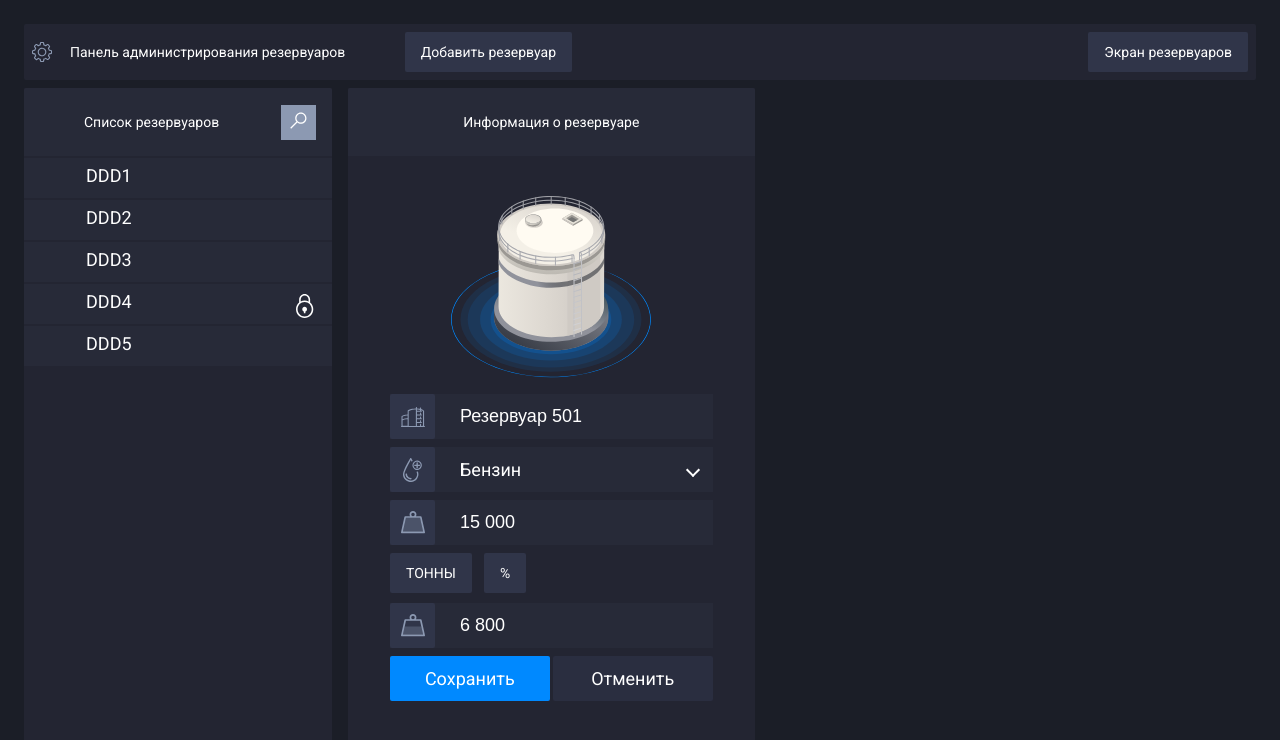
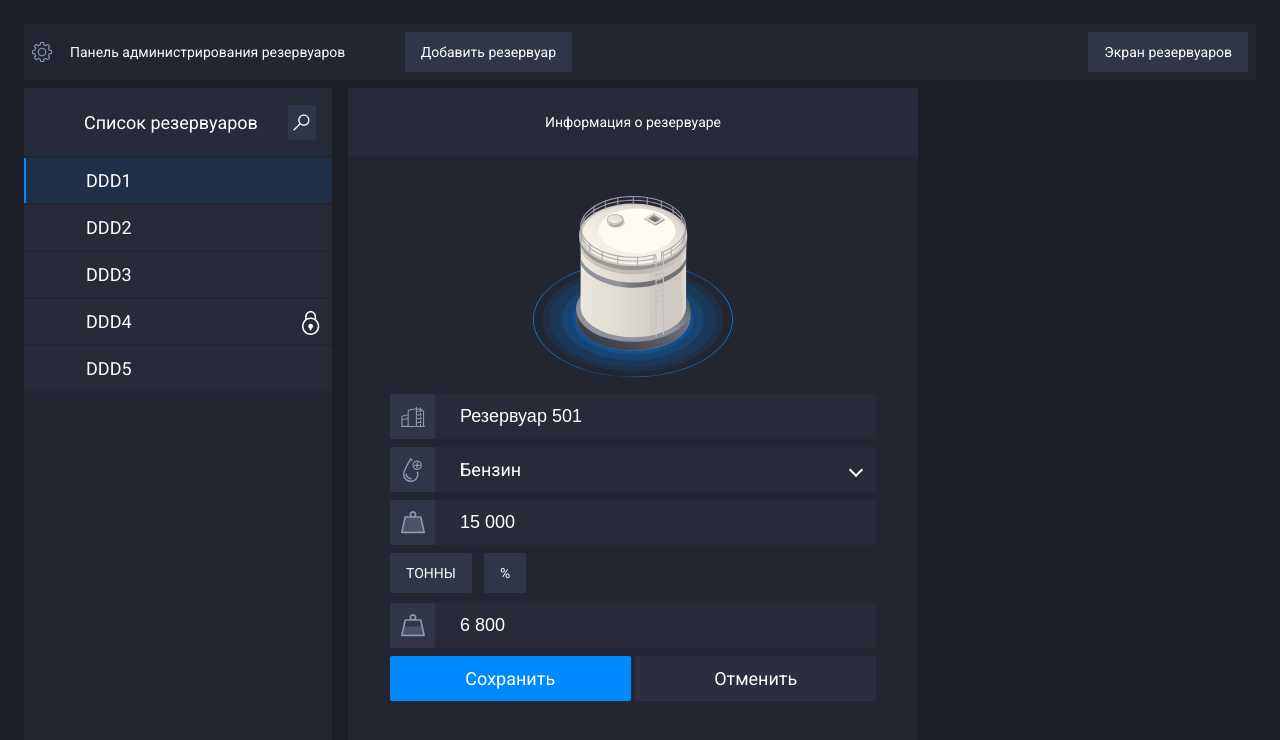
Before and after one commit to Max-Sam231/test-for-lab, a Next.js app: page / in a window 1280 px wide. Shown: the top 740 px of the page. Built offline with nearby package versions, Linux system fonts and the light colour scheme.

Commit message:
chore: changed the layout structure

```diff
--- a/src/app/page.module.scss
+++ b/src/app/page.module.scss
@@ -5,34 +5,6 @@
 }
 .container {
 	display: flex;
-}
-.header {
-	width: 100%;
-	padding: 8px;
-	background-color: $primary-color;
-	min-height: 50px;
-	border-radius: 2px;
-	display: flex;
-	justify-content: space-between;
-	align-items: center;
-}
-.right {
-	display: flex;
-	width: calc(100% - 35.7vw);
-	justify-content: flex-end;
-}
-.left {
-	display: flex;
-	min-width: 540px;
-	width: 35.7vw;
-	justify-content: space-between;
-}
-.logo {
-	display: flex;
-	align-items: center;
-	p {
-		margin: 0 0 0 18px;
-	}
 }
 .icon {
 	display: block;
@@ -57,65 +29,12 @@
 	font-size: $font-size-sl;
 }
 
-.sideBar {
-	width: 25%;
-	margin: 8px 0;
-	border-radius: 2px;
-	max-width: 400px;
-	height: 82vh;
-	overflow: hidden;
-	background-color: $primary-color;
-
-	&__search {
-		display: flex;
-		align-items: center;
-		height: 68px;
-		justify-content: space-between;
-		padding: 16px 16px 16px 60px;
-		margin: 0 0 2px 0; //1.6
-		background-color: $secondary-color;
-	}
-	&__button {
-		display: block;
-		width: 35px;
-		height: 35px;
-		background: $icon-color;
-	}
-	&__listReservoir {
-		height: 73vh;
-		overflow-y: auto;
-	}
-
-	&__item {
-		height: 40px;
-		line-height: 40px;
-		display: flex;
-		align-items: center;
-		justify-content: space-between;
-		border-left: 2px solid transparent;
-		padding: 12px 16px 16px 60px;
-		margin-bottom: 2px;
-		background-color: $secondary-color;
-		transition: ease-in-out background 0.2s;
-
-		&:hover {
-			background-color: darken($primary-color, 2%);
-		}
-
-		&--active {
-			border-left: 2px solid $light-blue;
-			background-color: $dark-blue;
-			&:hover {
-				background-color: $dark-blue;
-			}
-		}
-	}
-}
 
 .cardReservoir {
 	margin: 8px 0 0 16px;
 	padding: 0 0 16px 0;
-	width: 33%;
+	width: 100%;
+	max-width: 570px;
 	height: 82vh;
 	overflow: hidden;
 	display: flex;
@@ -125,7 +44,7 @@
 	border-radius: 2px;
 	background-color: $primary-color;
 
-	.content{
+	.content {
 		display: flex;
 		flex-direction: column;
 		align-items: center;
@@ -156,7 +75,6 @@
 	display: flex;
 	flex-direction: column;
 	align-items: center;
-	// overflow-y: auto;
 	justify-content: flex-start;
 	&__container {
 		width: 100%;
@@ -195,6 +113,56 @@
 	}
 }
 
+.toggle {
+	position: absolute;
+	top: 16px;
+	right: 16px;
+	width: 25px;
+	height: 15px;
+	display: flex;
+	justify-content: center;
+	align-items: center;
+	&__button {
+		position: relative;
+		width: 25px;
+		height: 10px;
+		margin: 0;
+		vertical-align: top;
+		background: $gray;
+		border: 1px solid $icon-color;
+		border-radius: 30px;
+		outline: none;
+		cursor: pointer;
+		-webkit-appearance: none;
+		-moz-appearance: none;
+		appearance: none;
+		transition: all ease-in 0.2s;
+	}
+	&__button::after {
+		content: "";
+		position: absolute;
+		left: -3px;
+		top: -3px;
+		width: 14px;
+		height: 14px;
+		background-color: #ffffff;
+		border: 1px solid #d7e2f2;
+		border-radius: 50%;
+		transform: translateX(0);
+		transition: all ease-in 0.2s;
+	}
+
+	&__button:checked::after {
+		transform: translateX(calc(100%));
+		background-color: #ffffff;
+	}
+
+	&__button:checked {
+		background: $light-blue;
+		border: 1px solid #0270bb;
+	}
+}
+
 .submitContainer {
 	display: flex;
 	justify-content: space-between;
@@ -211,14 +179,6 @@
 		width: 100%;
 	}
 }
-.toggle {
-	position: absolute;
-	top: 16px;
-	right: 16px;
-	width: 25px;
-	height: 15px;
-	background: $light-blue;
-}
 
 .hide {
 	display: none;
--- a/src/app/page.tsx
+++ b/src/app/page.tsx
@@ -1,158 +1,19 @@
 "use client";
 import Select from "@/components/Select/Select";
 import styles from "./page.module.scss";
+import Image from "next/image";
+import Header from "@/components/Header/Header";
+import SideBar from "@/components/SideBar/SideBar";
+import Modal from "@/components/Modal/Modal";
 import { useState } from "react";
-import Image from "next/image";
 
 export default function Home() {
-	const [active, setActive] = useState(0);
-
-	type Reservoir = {
-		name: string;
-		capacity: number;
-		volume: number;
-		productId: number;
-		isLocked: boolean;
-		id: number;
-		product: {
-			name: string;
-			id: number;
-		};
-	};
-
-	const mokiData: Reservoir[] = [
-		{
-			name: "DDD1",
-			capacity: 100,
-			volume: 10,
-			productId: 10,
-			isLocked: false,
-			id: 1000,
-			product: {
-				name: "DDD1",
-				id: 1000,
-			},
-		},
-		{
-			name: "DDD2",
-			capacity: 100,
-			volume: 1,
-			productId: 10,
-			isLocked: false,
-			id: 1001,
-			product: {
-				name: "DDD2",
-				id: 1001,
-			},
-		},
-		{
-			name: "DDD3",
-			capacity: 100,
-			volume: 55,
-			productId: 10,
-			isLocked: false,
-			id: 1002,
-			product: {
-				name: "DDD3",
-				id: 1002,
-			},
-		},
-		{
-			name: "DDD4",
-			capacity: 100,
-			volume: 100,
-			productId: 10,
-			isLocked: true,
-			id: 1003,
-			product: {
-				name: "DDD4",
-				id: 1003,
-			},
-		},
-		{
-			name: "DDD5",
-			capacity: 100,
-			volume: 0,
-			productId: 10,
-			isLocked: false,
-			id: 1004,
-			product: {
-				name: "DDD5",
-				id: 1004,
-			},
-		},
-	];
-
+	const [isOpen,setIsOpen] = useState(false);
 	return (
 		<div className={styles.wrapper}>
-			<div className={styles.header}>
-				<div className={styles.left}>
-					<div className={styles.logo}>
-						<span className={styles.icon}>
-							<Image
-								src="/assets/svg/settings.svg"
-								alt="Logo"
-								width={100}
-								height={100}
-								style={{ width: "auto", height: "auto" }}
-							/>
-						</span>
-						<p className={styles["text--sl"]}>Панель администрирования резервуаров</p>
-					</div>
-					<button className={`${styles.button} ${styles["text--sl"]}`}>Добавить резервуар</button>
-				</div>
-				<div className={styles.right}>
-					<button className={`${styles.button} ${styles["text--sl"]}`}>Экран резервуаров</button>
-				</div>
-			</div>
-
+			<Header />
 			<div className={styles.container}>
-				<div className={styles.sideBar}>
-					<div className={styles.sideBar__search}>
-						<p className={styles["text--sl"]}>Список резервуаров</p>
-						<input className={styles.hide} type="text" name="" id="" />
-						<button className={styles.sideBar__button}>
-							<Image
-								src="/assets/svg/search-white.svg"
-								alt="Logo"
-								width={100}
-								height={100}
-								style={{ width: "auto", height: "auto", background: "transparent" }}
-							/>
-						</button>
-					</div>
-					<ul className={styles.sideBar__listReservoir}>
-						{mokiData.map((item: Reservoir) => {
-							return (
-								<li
-									className={
-										active === item.id
-											? `${styles.sideBar__item} ${styles["sideBar__item--active"]}`
-											: styles.sideBar__item
-									}
-									onClick={() => setActive(item.id)}
-									key={item.id}
-								>
-									<p className="text">{item.name}</p>
-									{item.isLocked ? (
-										<span className={styles.icon}>
-											<Image
-												src="/assets/svg/lock-white.svg"
-												alt="Logo"
-												width={100}
-												height={100}
-												style={{ width: "auto", height: "auto", background: "transparent" }}
-											/>
-										</span>
-									) : (
-										""
-									)}
-								</li>
-							);
-						})}
-					</ul>
-				</div>
-
+				<SideBar />
 				<div className={styles.cardReservoir}>
 					<div className={styles.cardReservoir__title}>
 						<p className={styles["text--sl"]}>Информация о резервуаре</p>
@@ -163,7 +24,7 @@ export default function Home() {
 							alt="Logo"
 							width={200}
 							height={200}
-						style={{ width: "200px", height: "200px", background: "transparent"}}
+							style={{ width: "200px", height: "200px", background: "transparent" }}
 						/>
 						<form className={styles.reservoirInfo} onSubmit={() => console.log("DDD")}>
 							<div className={styles.reservoirInfo__container}>
@@ -257,35 +118,29 @@ export default function Home() {
 										type="text"
 										name=""
 										id=""
-									defaultValue="Резервуар не заблокирован"
+										defaultValue="Резервуар заблокирован"
 										disabled
 									/>
-								<span className={styles.toggle}></span>
+									<div className={styles.toggle}>
+										<input
+											type="checkbox"
+											name="toggle"
+											id="toggle-button"
+											className={styles.toggle__button}
+										/>
+									</div>
 								</div>
 
-							<button className={styles.button}>Удалить Резервуар</button>
+								<button type="button" onClick={()=>setIsOpen(!isOpen)} className={styles.button}>Удалить Резервуар</button>
 							</div>
 						</form>
 					</div>
-
 				</div>
 			</div>
 
-			<div className={styles.hide}>
-				<div className="modal">
-					<div className="header">
-						<span className="icon"></span>
-						<p className="text"></p>
-					</div>
-					<div className="content">
-						<p className="text"></p>
-					</div>
-					<div>
-						<button className="button"></button>
-						<button className="button"></button>
-					</div>
-				</div>
-			</div>
+			<Modal isOpen={isOpen} setIsOpen={setIsOpen}>
+				<p>Вы действительно хотите удалить резервуар?</p>
+			</Modal>
 		</div>
 	);
 }
--- /dev/null
+++ b/src/components/Header/Header.module.scss
@@ -0,0 +1,51 @@
+@import "../../styles/variables.scss";
+.header {
+	width: 100%;
+	padding: 8px;
+	background-color: $primary-color;
+	min-height: 50px;
+	border-radius: 2px;
+	display: flex;
+	justify-content: space-between;
+	align-items: center;
+}
+.right {
+	display: flex;
+	width: calc(100% - 35.7vw);
+	justify-content: flex-end;
+}
+.left {
+	display: flex;
+	min-width: 540px;
+	width: 35.7vw;
+	justify-content: space-between;
+}
+.logo {
+	display: flex;
+	align-items: center;
+	p {
+		margin: 0 0 0 18px;
+	}
+}
+.icon {
+	display: block;
+	width: 20px;
+	height: 20px;
+	// background: $icon-color;
+}
+.button {
+	border-radius: 2px;
+	padding: 12px 16px 12px 16px;
+	color: $text-color;
+	width: auto;
+	background: $gray;
+	&--active {
+		background: $light-blue;
+	}
+	&--disable {
+		background: darken($gray, 3%);
+	}
+}
+.text--sl {
+	font-size: $font-size-sl;
+}
--- /dev/null
+++ b/src/components/Header/Header.tsx
@@ -0,0 +1,29 @@
+import React from "react";
+import styles from "./Header.module.scss";
+import Image from "next/image";
+
+const Header: React.FC = () => {
+	return (
+		<div className={styles.header}>
+			<div className={styles.left}>
+				<div className={styles.logo}>
+					<span className={styles.icon}>
+						<Image
+							src="/assets/svg/settings.svg"
+							alt="Logo"
+							width={100}
+							height={100}
+							style={{ width: "auto", height: "auto" }}
+						/>
+					</span>
+					<p className={styles["text--sl"]}>Панель администрирования резервуаров</p>
+				</div>
+				<button className={`${styles.button} ${styles["text--sl"]}`}>Добавить резервуар</button>
+			</div>
+			<div className={styles.right}>
+				<button className={`${styles.button} ${styles["text--sl"]}`}>Экран резервуаров</button>
+			</div>
+		</div>
+	);
+};
+export default Header;
```
Also changed, not shown: src/components/CardReservoir/CardReservoir.tsx (added). Lines whose indentation alone changed are shown as unchanged.
